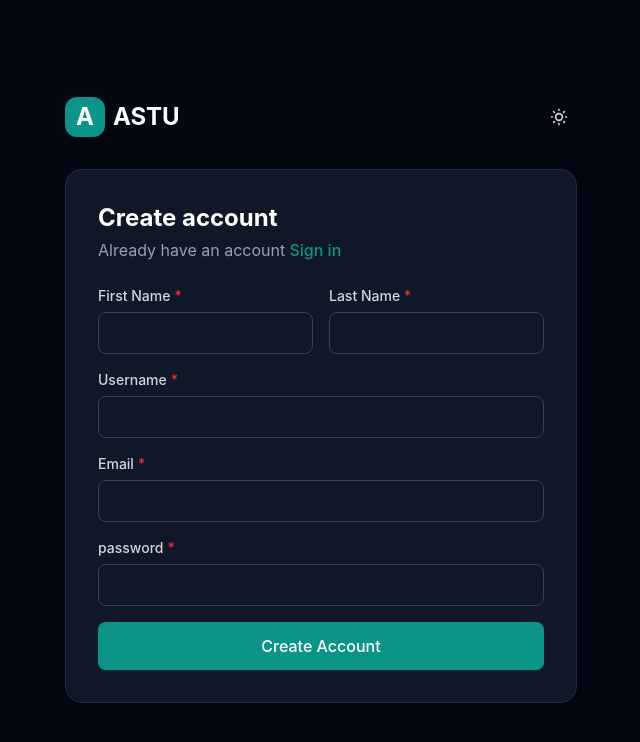
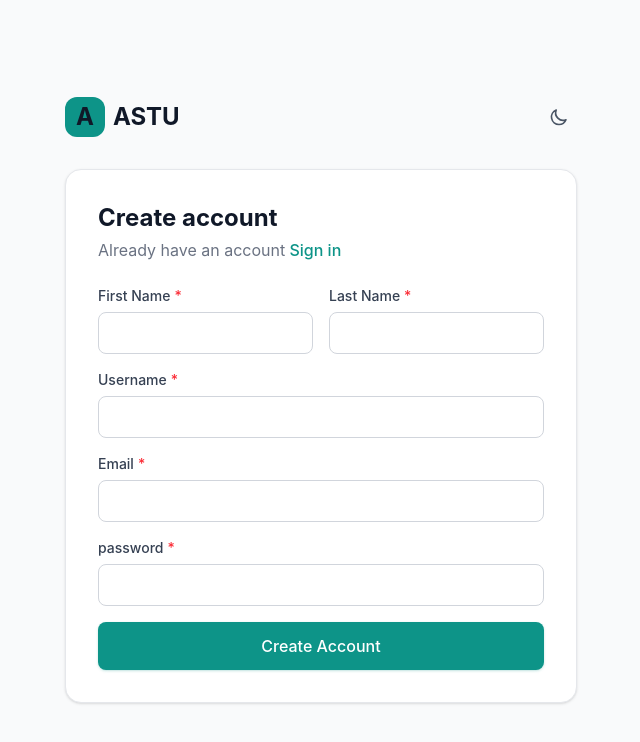
Before and after one commit to gedeno/project-7JAT, a React (Vite) app in the folder JAT_fe/: page /register in a window 1280 px wide. Shown: the top 742 px of the page, without its empty margins (319-959 px from the left). Built offline with nearby package versions, Linux system fonts and the light colour scheme.

Commit message:
the theme are fixed

```diff
--- a/JAT_fe/src/App.jsx
+++ b/JAT_fe/src/App.jsx
@@ -7,25 +7,14 @@ import { MainLayout } from './pages/layout/MainLayout'
 import { JOblist } from './pages/jobs/JobList'
 import { Apply } from './pages/jobs/Apply'
 import { Profile } from './pages/Profile'
+import { ThemeProvider } from './pages/Context/ThemeContext'
 
 function App() {
-  const [count, setCount] = useState(0)
-  localStorage.setItem('theme', 'dark');
-  window.matchMedia('(prefers-color-scheme: dark)').matches;
-  useEffect(() => {
-    const root = document.documentElement;
-    if (true) {
-      root.classList.add('dark');
-      localStorage.setItem('theme', 'dark');
-    } else {
-      root.classList.remove('dark');
-      localStorage.setItem('theme', 'light');
-    }
-  }, []);
+
   return (
     <>
     <BrowserRouter>
-
+    <ThemeProvider>
     <Routes>
       <Route path='/login' element = {<LoglinPage/>} />
       <Route path='/register' element = {<Regiserpage/>}/>
@@ -36,6 +25,7 @@ function App() {
         <Route path='/joblist' element = {<JOblist/>} />
       </Route>
     </Routes>
+    </ThemeProvider>
     </BrowserRouter>
     </>
   )
--- /dev/null
+++ b/JAT_fe/src/pages/Context/ThemeContext.jsx
@@ -0,0 +1,36 @@
+import { createContext, useContext, useState, useEffect } from 'react';
+
+const ThemeContext = createContext(null);
+
+export const ThemeProvider = ({ children }) => {
+  const [darkMode, setDarkMode] = useState(() => {
+    const saved = localStorage.getItem('theme');
+    if (saved) return saved === 'dark';
+    return window.matchMedia('(prefers-color-scheme: dark)').matches;
+  });
+
+  useEffect(() => {
+    const root = document.documentElement;
+    if (darkMode) {
+      root.classList.add('dark');
+      localStorage.setItem('theme', 'dark');
+    } else {
+      root.classList.remove('dark');
+      localStorage.setItem('theme', 'light');
+    }
+  }, [darkMode]);
+
+  const toggleTheme = () => setDarkMode((prev) => !prev);
+
+  return (
+    <ThemeContext.Provider value={{ darkMode, toggleTheme }}>
+      {children}
+    </ThemeContext.Provider>
+  );
+};
+
+export const useTheme = () => {
+  const context = useContext(ThemeContext);
+  if (!context) throw new Error('useTheme must be used within ThemeProvider');
+  return context;
+};
--- a/JAT_fe/src/pages/auth/Login.jsx
+++ b/JAT_fe/src/pages/auth/Login.jsx
@@ -5,9 +5,13 @@ import axios from "axios";
 import { useNavigate } from "react-router-dom";
 import { Input } from "../ui/input";
 import { HiOutlineSun , HiOutlineMoon } from "react-icons/hi";
+import { useTheme } from "../Context/ThemeContext";
 import { Link } from "react-router-dom";
 import { Button } from "../ui/Button";
 export function LoglinPage(){
+
+    const {darkMode , toggleTheme} = useTheme()
+
     const [formdata , setformdata] = useState({})
 
     const inputhandler = (e) =>{
@@ -79,8 +83,8 @@ export function LoglinPage(){
                             </div>
                             <span className="text-2xl font-bold text-gary-900 dark:text-white">ASTU</span>
                         </div>
-                        <button className="p-2 rounded-lg text-gray-600 hover:bg-gray-200 dark:text-gray-300 dark:hover:bg-gray-800 ml-auto">
-                            <HiOutlineSun/>
+                        <button onClick={toggleTheme} className="p-2 rounded-lg text-gray-600 hover:bg-gray-200 dark:text-gray-300 dark:hover:bg-gray-800 ml-auto">
+                            {darkMode ? <HiOutlineSun size={20} /> : <HiOutlineMoon size={20} />}
                         </button>
                     </div>
                     <h2 className="text-2xl font-bold text-gray-900 dark:text-white mb-1">Sign in</h2>
--- a/JAT_fe/src/pages/auth/Registerpage.jsx
+++ b/JAT_fe/src/pages/auth/Registerpage.jsx
@@ -4,9 +4,13 @@ import api from "./api";
 import axios from "axios";
 import {Navigate , useNavigate , Link} from 'react-router-dom'
 import { HiOutlineSun ,HiOutlineMoon } from "react-icons/hi";
+import { useTheme } from "../Context/ThemeContext";
 import { Input } from "../ui/input";
 import { Button } from "../ui/Button";
 export default function Regiserpage(){
+
+    const {darkMode , toggleTheme } = useTheme()
+
     const [loading,setLoding] = useState({})
     const [formdata , setformdata ] = useState({})
 
@@ -38,8 +42,8 @@ export default function Regiserpage(){
                         </div>
                         <span className="text-2xl font-bold text-gray-900 dark:text-white">ASTU</span>
                     </Link>
-                    <button className="p-2 rounded-lg text-gray-600 hover:bg-gray-200 dark:text-gray-300 dark:hover:bg-gray-800">
-                        <HiOutlineSun size={20}/>
+                    <button onClick={toggleTheme} className="p-2 rounded-lg text-gray-600 hover:bg-gray-200 dark:text-gray-300 dark:hover:bg-gray-800">
+                        {darkMode?<HiOutlineSun size={20}/> :<HiOutlineMoon size={20} />}
                     </button>
                 </div>
 
--- a/JAT_fe/src/pages/jobs/home.jsx
+++ /dev/null
@@ -1,28 +0,0 @@
-import { useState , useEffect } from "react"
-import { useNavigate , useSearchParams } from "react-router-dom"
-import { JobCard } from "../ui/JobCard"
-import { Input } from "../ui/input"
-import { Button } from "../ui/Button"
-import api from "../auth/api"
-import {jwtDecode} from 'jwt-decode'
-
-
-export const Home = () => {
-  const [user, setUser] = useState({});
-
-  useEffect(() => {
-    const token = localStorage.getItem('access')
-    const decoded = jwtDecode(token)
-    const id = decoded.user_id
-    api.get(`/users/user/${id}`)
-      .then((res) => {
-        setUser(res.data);
-      });
-  }, []);
-  return (
-    <>
-      <h1>Name: {user?.username}</h1>
-      <h1>Hello world</h1>
-    </>
-  );
-};
--- a/JAT_fe/src/pages/ui/Navbar.jsx
+++ b/JAT_fe/src/pages/ui/Navbar.jsx
@@ -4,7 +4,14 @@ import { HiOutlineSun ,HiOutlineMoon ,HiOutlineBell } from 'react-icons/hi'
 import api from '../auth/api'
 import { useState ,useEffect } from 'react'
 import {jwtDecode} from 'jwt-decode'
+import { useTheme } from '../Context/ThemeContext'
+
 export const Navbar = ({onMenuToggle}) => {
+  const {darkMode , toggleTheme } = useTheme()
+
+
+
+
   const [getdata , setgetdata ] = useState([])
   useEffect(()=>{
     api.get('/jobs/job/')
@@ -44,8 +51,8 @@ export const Navbar = ({onMenuToggle}) => {
           </div>
 
           <div className='flex items-center gap-2'>
-            <button className='p-2 rounded-lg text-gray-600 hover:bg-gray-100 dark:text-gray-300 dark:hover:bg-gray-800 transition-colors '>
-              <HiOutlineMoon size={20} />
+            <button onClick={toggleTheme} className='p-2 rounded-lg text-gray-600 hover:bg-gray-100 dark:text-gray-300 dark:hover:bg-gray-800 transition-colors '>
+              {darkMode ? < HiOutlineSun size={20} />:<HiOutlineMoon/>}
             </button>
             <Link className='hidden sm:flex  items-center gap-2 px-3 py-1.5 rounded-lg hover:bg-gray-100 dark:hover:bg-gray-800 transition-colors'>
               <div className='h-8 w-8 rounded-full bg-primary-100 dark:bg-primary-900 flex items-center justify-center '>
```
